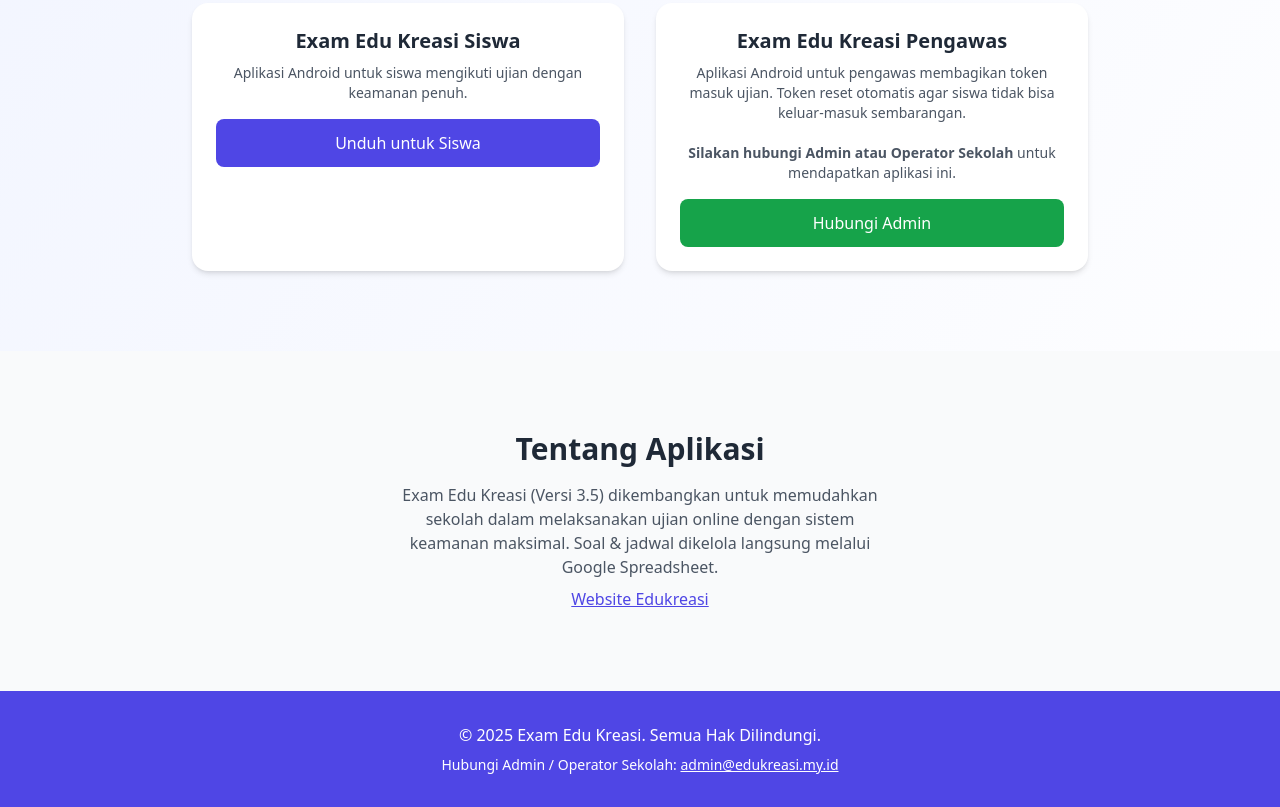
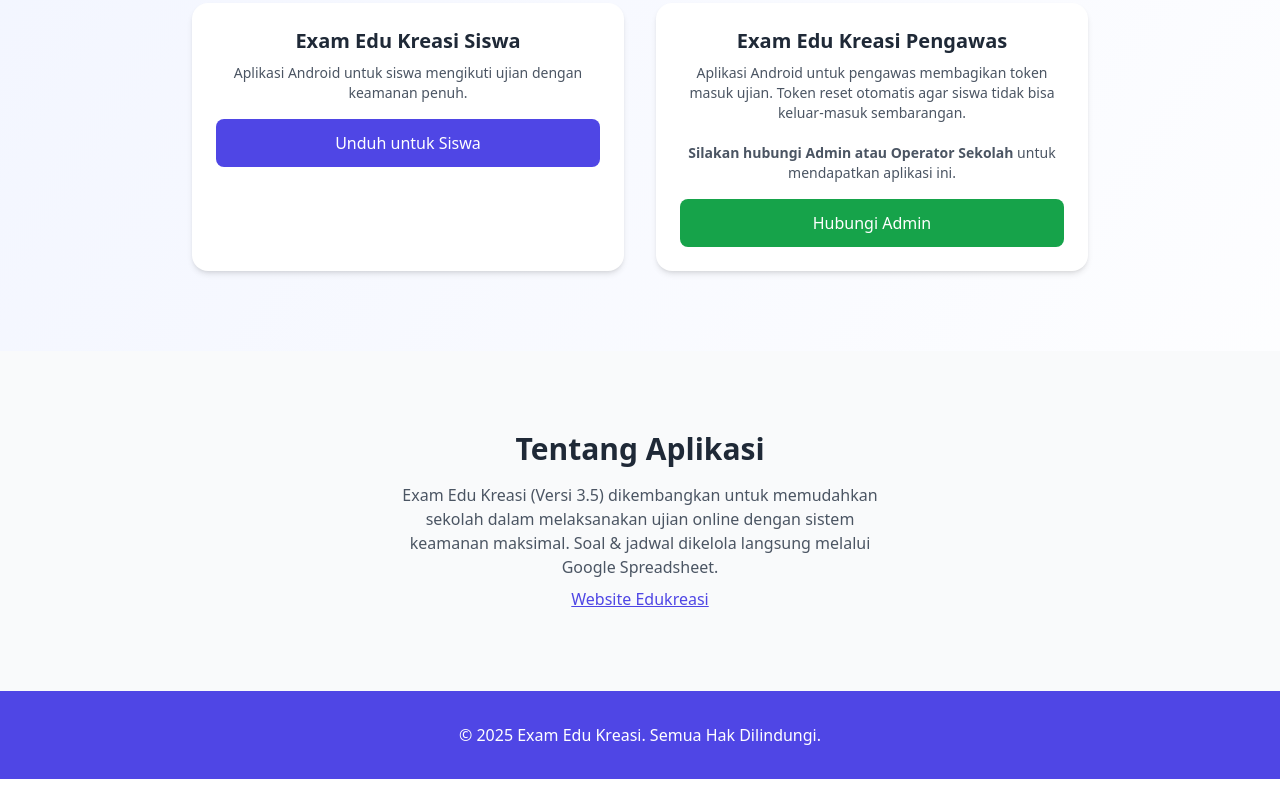
Before and after one commit to khairul-amin/edukreasi, a plain HTML site: page index.html in a window 1280 px wide. Shown: the part 1131-1938 px from the top of the page. After the commit the page ends 1910 px from the top, so only its background shows below. Drawn offline with nearby package versions, Linux system fonts and the light colour scheme.

Commit message:
Update index.html

```diff
--- a/index.html
+++ b/index.html
@@ -126,7 +126,6 @@
   <!-- Footer -->
   <footer id="contact" class="bg-indigo-600 py-8 text-center text-white">
     <p>© 2025 Exam Edu Kreasi. Semua Hak Dilindungi.</p>
-    <p class="mt-2 text-sm">Hubungi Admin / Operator Sekolah: <a href="#" class="underline">admin@edukreasi.my.id</a></p>
   </footer>
 
   <!-- Google Auth Script (contoh sederhana) -->
```
